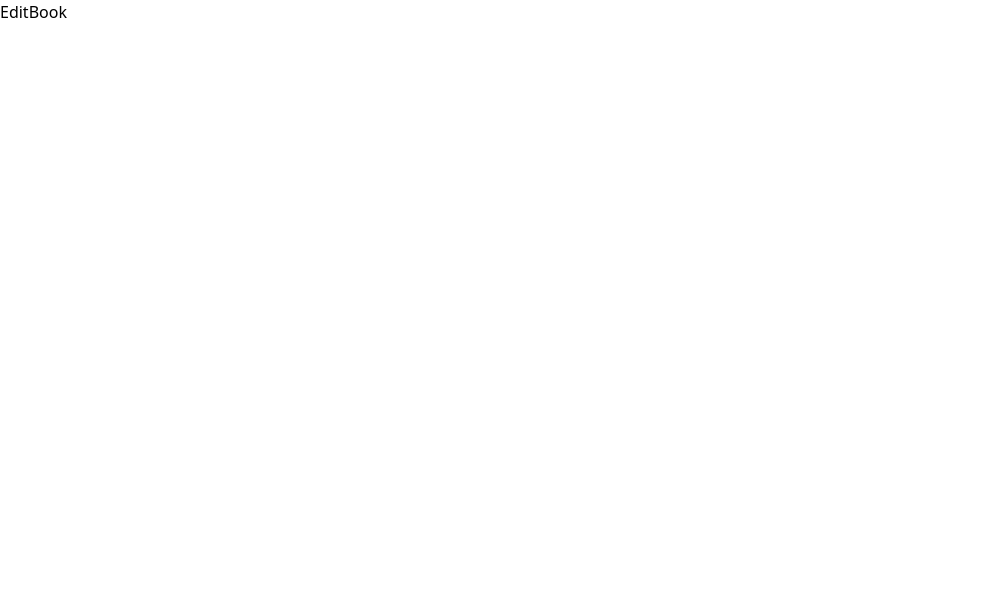
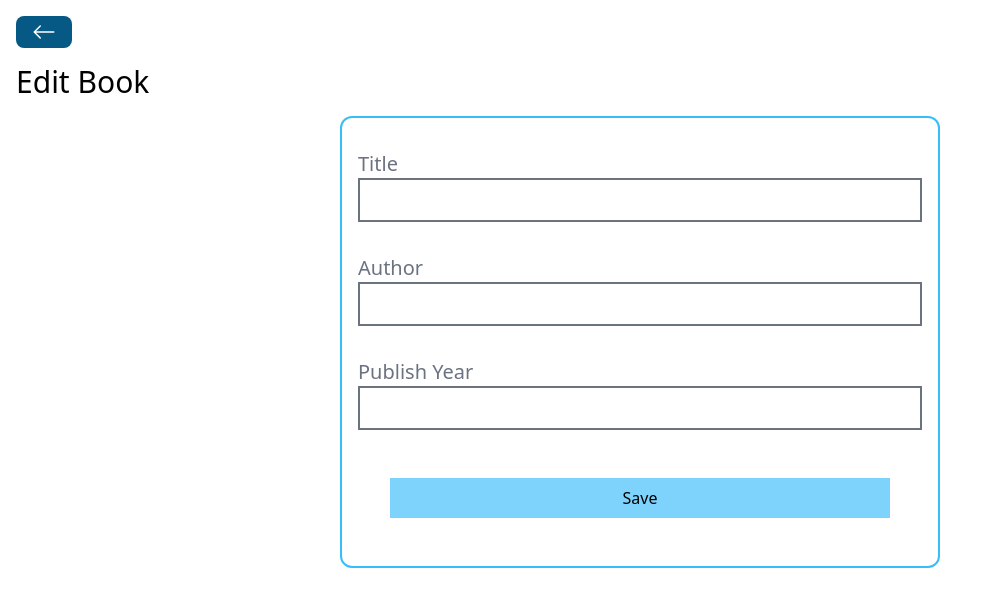
Before and after one commit to bekalu73/Book-Store-MERN-Stack, a React (Vite) app in the folder frontend/: page /books/edit/1 in a window 1280 px wide. Shown: the top 606 px of the page, without its empty margins (0-1002 px from the left). Built offline with nearby package versions, Linux system fonts and the light colour scheme; no server answers.

Commit message:
Edit Book in frontend

```diff
--- a/frontend/src/pages/EditBook.jsx
+++ b/frontend/src/pages/EditBook.jsx
@@ -1,9 +1,89 @@
-import React from 'react'
+import React, { useState, useEffect } from "react";
+import BackButton from "../components/BackButton";
+import Spinner from "../components/Spinners";
+import axios from "axios";
+import { useNavigate, useParams } from "react-router-dom";
 
 const EditBook = () => {
+  const [title, setTitle] = useState("");
+  const [author, setAuthor] = useState("");
+  const [publishYear, setPublishYear] = useState("");
+  const [loading, setLoading] = useState(false);
+  const navigate = useNavigate();
+  const { id } = useParams();
+  useEffect(() => {
+    setLoading(true);
+    axios
+      .get(`http://localhost:5000/books/${id}`)
+      .then((response) => {
+        setAuthor(response.data.author);
+        setPublishYear(response.data.publishYear);
+        setTitle(response.data.title);
+        setLoading(false);
+      })
+      .catch((error) => {
+        setLoading(false);
+        alert("An error happened. Please Chack console");
+        console.log(error);
+      });
+  }, []);
+  const handleEditBook = () => {
+    const data = {
+      title,
+      author,
+      publishYear,
+    };
+    setLoading(true);
+    axios
+      .put(`http://localhost:5000/books/${id}`, data)
+      .then(() => {
+        setLoading(false);
+        navigate("/");
+      })
+      .catch((error) => {
+        setLoading(false);
+        console.log(error);
+      });
+  };
   return (
-    <div>EditBook</div>
-  )
-}
+    <div className="p-4">
+      <BackButton />
+      <h1 className="text-3xl my-4">Edit Book</h1>
+      {loading ? <Spinner /> : ""}
+      <div className="flex flex-col border-2 border-sky-400 rounded-xl w-[600px] p-4 mx-auto">
+        <div className="my-4">
+          <label className="text-xl mr-4 text-gray-500">Title</label>
+          <input
+            type="text"
+            value={title}
+            onChange={(e) => setTitle(e.target.value)}
+            className="border-2 border-gray-500 px-4 py-2 w-full"
+          />
+        </div>
+        <div className="my-4">
+          <label className="text-xl mr-4 text-gray-500">Author</label>
+          <input
+            type="text"
+            value={author}
+            onChange={(e) => setAuthor(e.target.value)}
+            className="border-2 border-gray-500 px-4 py-2  w-full "
+          />
+        </div>
+        <div className="my-4">
+          <label className="text-xl mr-4 text-gray-500">Publish Year</label>
+          <input
+            type="number"
+            value={publishYear}
+            onChange={(e) => setPublishYear(e.target.value)}
+            className="border-2 border-gray-500 px-4 py-2  w-full "
+          />
+        </div>
+        <button className="p-2 bg-sky-300 m-8" onClick={handleEditBook}>
+          Save
+        </button>
+      </div>
+    </div>
+  );
+};
 
-export default EditBook
+export default EditBook;
```
